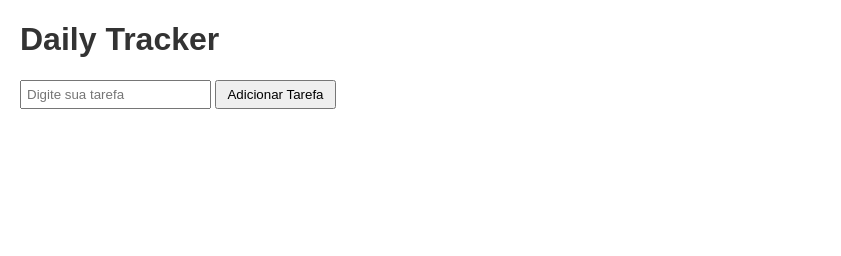
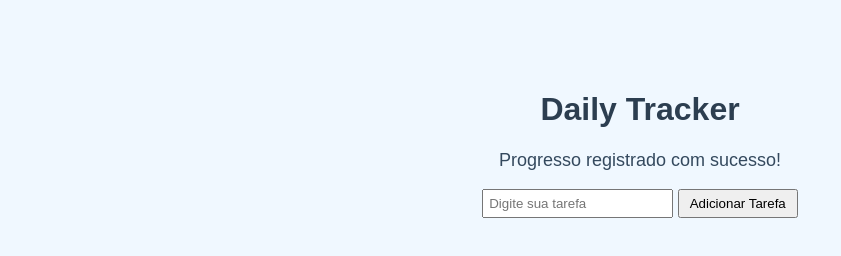
Before and after one commit to leandro-01/daily-tracker, a plain HTML site: page index.html in a window 1280 px wide. Shown: the whole page, without its empty margins (0-841 px from the left). Drawn offline with Linux system fonts and the light colour scheme.

Commit message:
Conteúdo inicial e estilo básico adicionados

```diff
--- a/index.html
+++ b/index.html
@@ -7,6 +7,7 @@
 </head>
 <body>
     <h1>Daily Tracker</h1>
+    <p>Progresso registrado com sucesso!</p>
     <ul id="task-list">
         <!-- Tarefas aparecerão aqui -->
     </ul>
--- a/script.js
+++ b/script.js
@@ -0,0 +1 @@
+console.log("Concluído!");
--- a/style.css
+++ b/style.css
@@ -1,10 +1,21 @@
 body {
     font-family: Arial, sans-serif;
     margin: 20px;
+    background-color: #f0f8ff;
+    font-family: Arial, sans-serif;
+    text-align: center;
+    padding: 50px;
+
 }
 
 h1 {
     color: #333;
+    color: #2c3e50;
+}
+
+p {
+    color: #34495e;
+    font-size: 18px;
 }
 
 #task-input {
```
